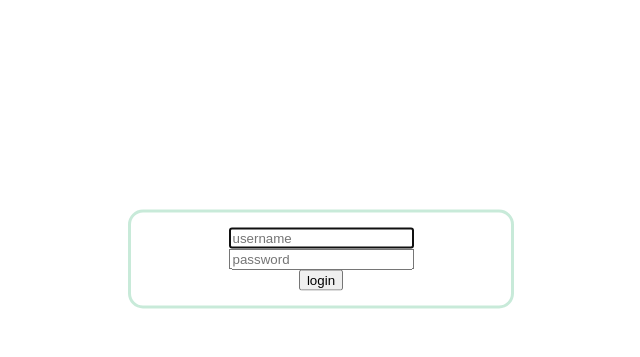
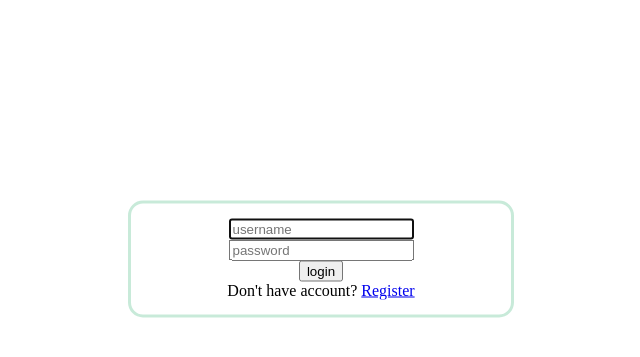
Before and after one commit to legolasbb/final-cs50, a Django app: page /login in a window 1280 px wide. Shown: the part 141-498 px from the top of the page, without its empty margins (319-959 px from the left). Run offline with Django 4.2, Linux system fonts and the light colour scheme.

Commit message:
register option

```diff
--- a/classroom/templates/classroom/login.html
+++ b/classroom/templates/classroom/login.html
@@ -13,6 +13,7 @@
         <div class="login_form"><input autofocus name="username" placeholder="username" type="text"></div>
         <div class="login_form"><input type="password" name="password" placeholder="password"></div>
         <div class="login_form" style="margin-bottom: 0px;"><input type="submit" value="login"></div>
+        <div>Don't have account? <a href="{% url 'register' %}">Register</a></div>
     </form>
     </div>
 </body>
```
Also changed, not shown: db.sqlite3.
